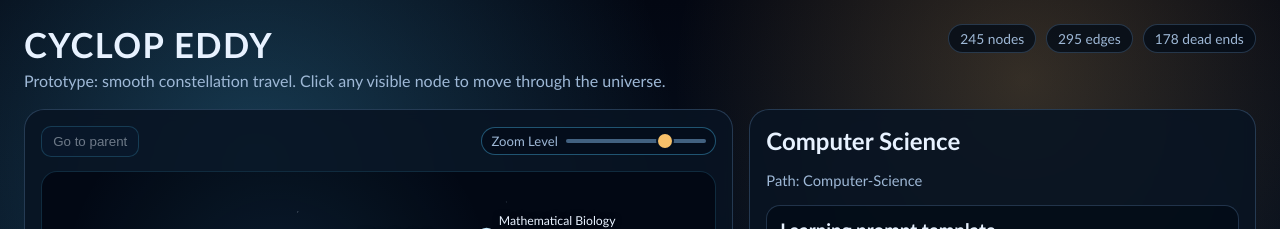
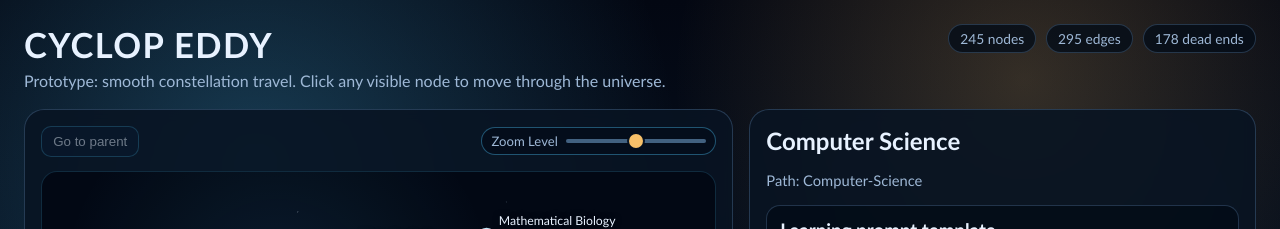
Before and after one commit to BastienSegura/cyclop-eddy, a Next.js app in the folder gui/: page / in a window 1280 px wide. Shown: the top 229 px of the page. Built offline with nearby package versions, Linux system fonts and the light colour scheme.

Commit message:
Center zoom slider around default zoom level

```diff
--- a/gui/src/features/concept-graph/ui/graph-explorer.tsx
+++ b/gui/src/features/concept-graph/ui/graph-explorer.tsx
@@ -24,6 +24,7 @@ const FOCUS_ZOOM = 1.5;
 const STATIC_ENTRY_NODE_ID = "computer science";
 const INITIAL_MIN_ZOOM = 1.56;
 const INITIAL_LOAD_ZOOM_MULTIPLIER = 1;
+const ZOOM_SLIDER_CENTER = INITIAL_MIN_ZOOM;
 const CAMERA_TRANSITION_DURATION_MS = 780;
 
 function clampZoom(value: number): number {
@@ -293,9 +294,12 @@ export function GraphExplorer() {
 
   const canGoBack = parentIds.length > 0;
   const firstParent = canGoBack ? parentIds[0] : null;
+  const zoomSliderValueUnrounded = camera.zoom >= ZOOM_SLIDER_CENTER
+    ? 50 + ((camera.zoom - ZOOM_SLIDER_CENTER) / Math.max(MAX_ZOOM - ZOOM_SLIDER_CENTER, 0.001)) * 50
+    : 50 - ((ZOOM_SLIDER_CENTER - camera.zoom) / Math.max(ZOOM_SLIDER_CENTER - MIN_ZOOM, 0.001)) * 50;
   const zoomSliderValue = Math.min(
     100,
-    Math.max(0, Math.round(((camera.zoom - MIN_ZOOM) / (MAX_ZOOM - MIN_ZOOM)) * 100)),
+    Math.max(0, Math.round(zoomSliderValueUnrounded)),
   );
 
   function focusNode(nodeId: NodeId) {
@@ -353,7 +357,9 @@ export function GraphExplorer() {
 
   function setZoomFromSlider(nextValue: number) {
     const clampedValue = Math.min(100, Math.max(0, nextValue));
-    const targetZoom = MIN_ZOOM + ((MAX_ZOOM - MIN_ZOOM) * clampedValue) / 100;
+    const targetZoom = clampedValue >= 50
+      ? ZOOM_SLIDER_CENTER + ((clampedValue - 50) / 50) * (MAX_ZOOM - ZOOM_SLIDER_CENTER)
+      : ZOOM_SLIDER_CENTER - ((50 - clampedValue) / 50) * (ZOOM_SLIDER_CENTER - MIN_ZOOM);
     stopCameraAnimation();
 
     setCamera((previous) => ({
```
